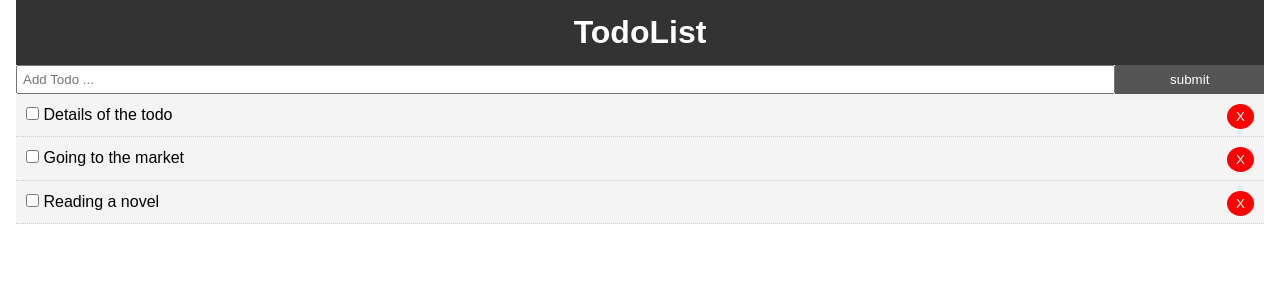
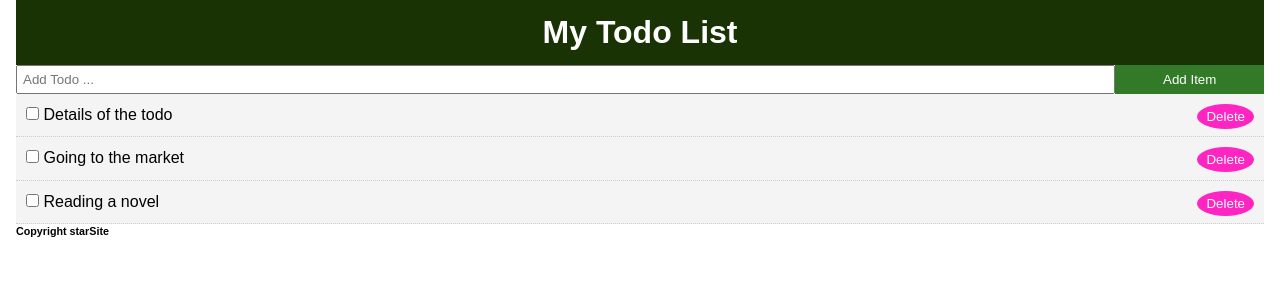
Before and after one commit to Michael-Kamau/todo_React-20200204, a React (Create React App) app: page / in a window 1280 px wide. Shown: the top 300 px of the page. Built offline with nearby package versions, Linux system fonts and the light colour scheme.

Commit message:
Added the footer component and styling for the component elements

```diff
--- a/src/App.css
+++ b/src/App.css
@@ -21,12 +21,12 @@ a {
 .btn {
   display: inline-block;
   border: none;
-  background: #555;
+  background: #327a28;
   color: #fff;
   padding: 7px 20px;
   cursor: pointer;
 }
 
 .btn:hover {
-  background: #666;
+  background: #5adb46;
 }
--- a/src/App.js
+++ b/src/App.js
@@ -3,6 +3,7 @@ import './App.css';
 import Todos from "./components/Todos";
 import Header from "./components/layouts/Header";
 import AddTodo from "./components/AddTodo";
+import Footer from "./components/layouts/Footer";
 import uuid from 'uuid'
 
 class App extends Component {
@@ -61,6 +62,7 @@ class App extends Component {
                     <Header/>
                     <AddTodo addTodo={this.addTodo}/>
                     <Todos todos={this.state.todos} markComplete={this.markComplete} delTodo={this.delTodo}/>
+                    <Footer/>
                 </div>
             </div>
         );
--- a/src/components/AddTodo.js
+++ b/src/components/AddTodo.js
@@ -17,7 +17,7 @@ class AddTodo extends Component {
         return (
             <form onSubmit={this.onSubmit} style={{display: 'flex' }}>
                 <input type="text" name="title" placeholder="Add Todo ..." style={{flex:'10', padding:'5px'}} value={this.state.title} onChange={this.onChange}/>
-                <input type="submit" value="submit" className="btn" style={{flex:'1'}}/>
+                <input type="submit" value="Add Item" className="btn" style={{flex:'1'}}/>
             </form>
         )
     }
--- a/src/components/TodoItem.js
+++ b/src/components/TodoItem.js
@@ -17,7 +17,7 @@ export class TodoItem extends Component{
 
                 <p><input type="checkbox" onChange={this.props.markComplete.bind(this,id)}/> {' '}
                 {title}
-                <button style={btnStyle} onClick={this.props.delTodo.bind(this,id)}>X</button>
+                <button style={btnStyle} onClick={this.props.delTodo.bind(this,id)}>Delete</button>
                 </p>
             </div>
         )
@@ -30,7 +30,7 @@ TodoItem.propTypes={
 }
 
 const btnStyle ={
-    backgroundColor:'#ff0000',
+    backgroundColor:'#ff25c3',
     color:'#fff',
     border:'none',
     padding:'5px 9px',
--- /dev/null
+++ b/src/components/layouts/Footer.js
@@ -0,0 +1,9 @@
+import React from 'react';
+const Footer = () => {
+    const title = 'Copyright starSite';
+    return <Footbar value={title} />;
+};
+const Footbar = ({ value }) => {
+    return <h6>{value}</h6>;
+};
+export default Footer;
--- a/src/components/layouts/Header.js
+++ b/src/components/layouts/Header.js
@@ -3,13 +3,13 @@ import React from 'react';
 function Header(){
     return (
         <header style={headerStyle}>
-            <h1>TodoList</h1>
+            <h1>My Todo List</h1>
         </header>
     )
 }
 
 const headerStyle ={
-    background:'#333',
+    background:'#193304',
     color:'#fff',
     textAlign:'center',
     padding:'10px'
```
